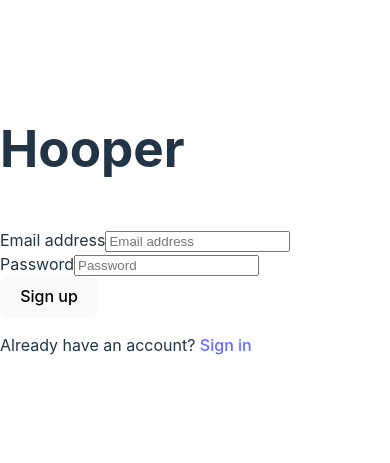
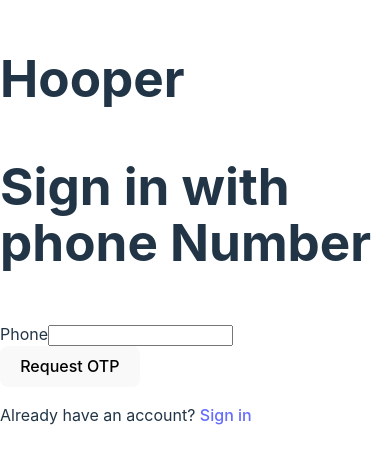
Before and after one commit to partapparam/hooperApp, a React (Vite) app: page / in a window 390 px wide. Shown: the part 201-664 px from the top of the page. Built offline with nearby package versions, Linux system fonts and the light colour scheme.

Commit message:
phone auth setup with firebase = part 1

```diff
--- a/src/firebase.js
+++ b/src/firebase.js
@@ -1,6 +1,6 @@
 // Import the functions you need from the SDKs you need
 import { initializeApp } from "firebase/app"
-import { getAuth, RecaptchaVerifier } from "firebase/auth"
+import { getAuth } from "firebase/auth"
 // import { getAnalytics } from "firebase/analytics"
 
 // Other SDKs for Firebase products
@@ -22,6 +22,6 @@ const firebaseConfig = {
 const app = initializeApp(firebaseConfig)
 
 // Initialize Firebase Authentication and get a reference to the service
-export const auth = getAuth(app)
+export const authentication = getAuth(app)
 
 export default app
--- a/src/signup.jsx
+++ b/src/signup.jsx
@@ -1,49 +1,57 @@
 import React, { useState } from "react"
 import { NavLink, useNavigate } from "react-router-dom"
-import {
-  createUserWithEmailAndPassword,
-  signInWithPhoneNumber,
-} from "firebase/auth"
-import { auth } from "./firebase"
-import firebase from "firebase"
+import { authentication } from "./firebase"
+import { RecaptchaVerifier, signInWithPhoneNumber } from "firebase/auth"
 
 const Signup = () => {
-  const navigate = useNavigate()
-  let verify = new firebase.auth.RecaptchaVerifier("sign-in-button")
+  // const navigate = useNavigate()
+  const [phoneNumber, setPhoneNumber] = useState("")
+  const [OTP, setOTP] = useState("")
+  const [expandForm, setExpandForm] = useState(false)
 
-  const [email, setEmail] = useState("")
-  const [password, setPassword] = useState("")
+  const verifyOTP = (event) => {
+    let otp = event.target.value
+    setOTP(otp)
+    if (otp.length === 6) {
+      console.log("OTP is 6", otp)
+    }
+  }
 
-  const onSubmit = async (e) => {
-    e.preventDefault()
+  const generateRecaptcha = () => {
+    // setting a global verifier for out app
+    window.recaptchaVerifier = new RecaptchaVerifier(
+      "sign-in-button",
+      {
+        size: "invisible",
+        callback: (response) => {
+          // reCATCHA solver
+          console.log("Response from auth, ", response)
+        },
+      },
+      authentication
+    )
+  }
 
-    await signInWithPhoneNumber(auth, "3462738722", verify)
+  const requestOTP = (event) => {
+    event.preventDefault()
+    if (phoneNumber.length >= 10) {
+      setExpandForm(true)
+      generateRecaptcha()
+      const appVerifier = window.recaptchaVerifier
+      signInWithPhoneNumber(authentication, phoneNumber, appVerifier)
         .then((confirmationResult) => {
-        // SMS sent. Prompt user to type the code from the message, then sign the
-        // user in with confirmationResult.confirm(code).
+          console.log(confirmationResult)
           window.confirmationResult = confirmationResult
-        // ...
         })
-      .catch((error) => {
-        // Error; SMS not sent
-        // ...
+        .catch((err) => {
+          console.log("Err with phone number signin", err)
         })
+    }
+  }
 
-    await createUserWithEmailAndPassword(auth, email, password)
-      .then((userCredential) => {
-        // Signed in
-        const user = userCredential.user
-        console.log(user)
-        // navigate("/login")
-        // ...
-      })
-      .catch((error) => {
-        const errorCode = error.code
-        const errorMessage = error.message
-        console.log(errorCode, errorMessage)
-        alert(errorMessage)
-        // ..
-      })
+  const handleSubmit = (event) => {
+    event.preventDefault()
+    setPhoneNumber(event.target.value)
   }
 
   return (
@@ -52,34 +60,38 @@ const Signup = () => {
         <div>
           <div>
             <h1> Hooper </h1>
-            <form>
-              <div>
-                <label htmlFor="email-address">Email address</label>
+            <form onSubmit={requestOTP}>
+              <h1>Sign in with phone Number</h1>
+              <div className="m-2">
+                <label htmlFor="phoneNumberInput">Phone</label>
                 <input
-                  type="email"
-                  label="Email address"
-                  value={email}
-                  onChange={(e) => setEmail(e.target.value)}
-                  required
-                  placeholder="Email address"
+                  type="tel"
+                  id="phoneNumberInput"
+                  value={phoneNumber}
+                  onChange={handleSubmit}
                 />
               </div>
-
-              <div>
-                <label htmlFor="password">Password</label>
+              {expandForm === true ? (
+                <>
+                  <div className="p-2 bg-red-200">
+                    <label htmlFor="otpInput">OTP</label>
                     <input
-                  type="password"
-                  label="Create password"
-                  value={password}
-                  onChange={(e) => setPassword(e.target.value)}
-                  required
-                  placeholder="Password"
+                      type="number"
+                      id="otpInput"
+                      value={OTP}
+                      onChange={verifyOTP}
                     />
+                    <div id="otpHelp">Please enter the one time pin</div>
                   </div>
-
-              <button type="submit" onClick={onSubmit}>
+                </>
+              ) : null}
+              {expandForm === false ? (
+                <button type="submit">Request OTP</button>
+              ) : null}
+              <div id="sign-in-button"></div>
+              {/* <button type="submit" onClick={onSubmit}>
                 Sign up
-              </button>
+              </button> */}
             </form>
 
             <p>
```
Lines whose indentation alone changed are shown as unchanged.
